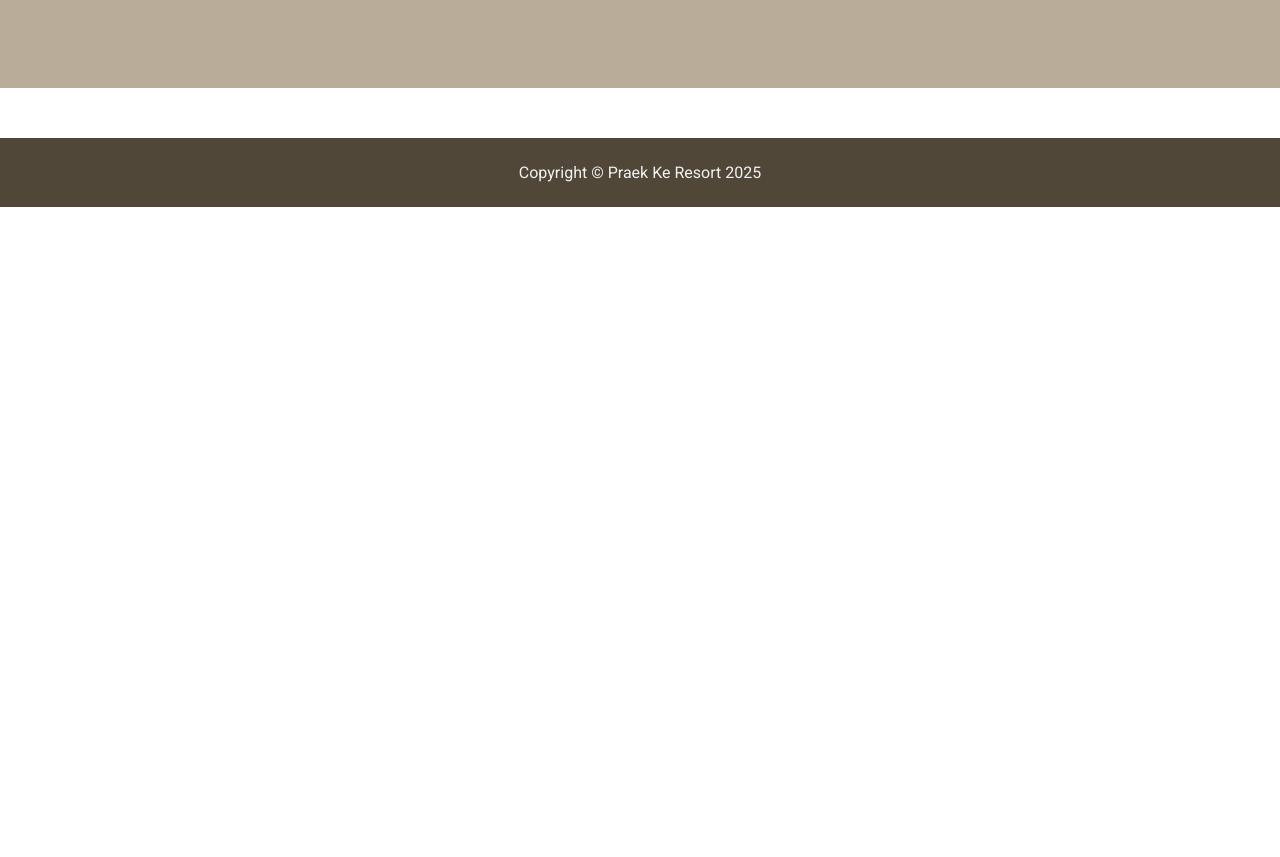
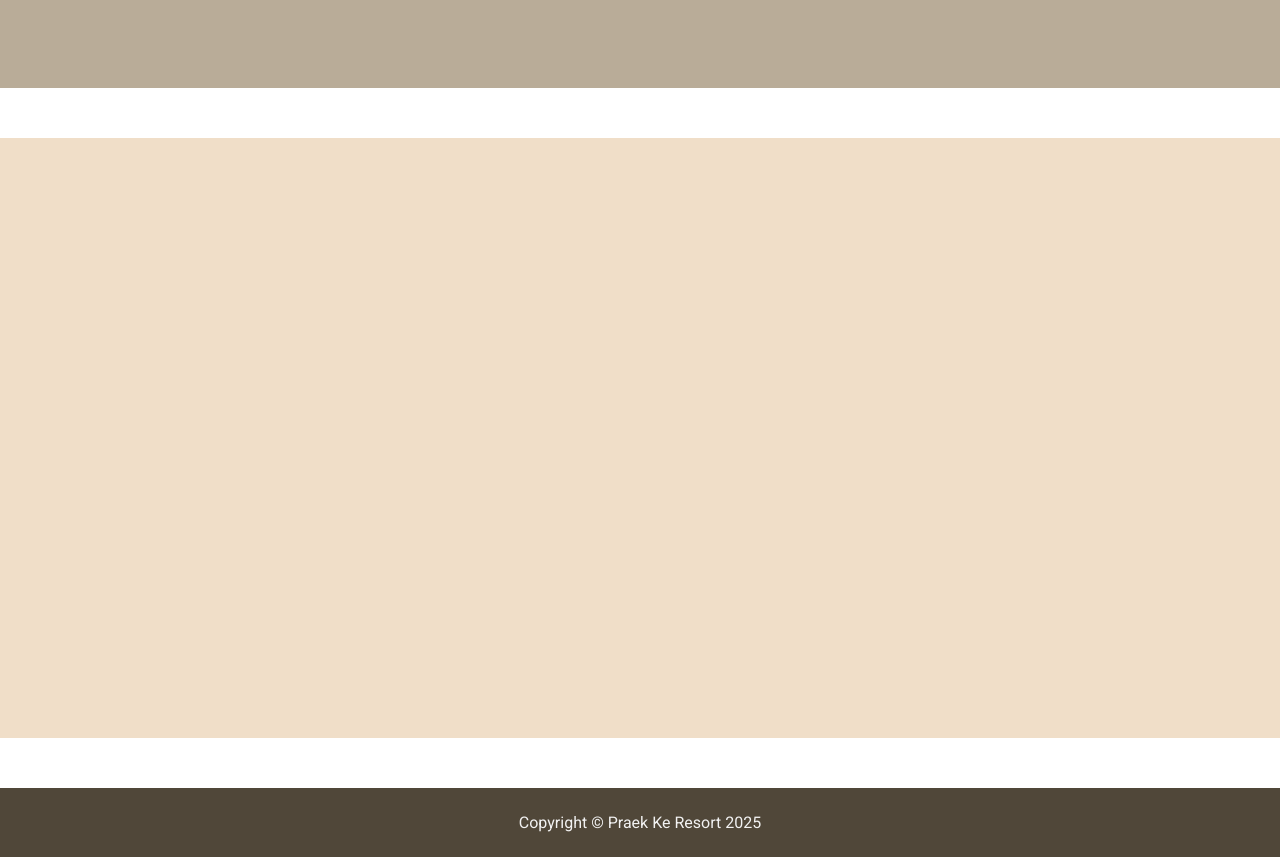
Before and after one commit to tongchhin70/praek-ke-resort, a plain HTML site: page dining.html in a window 1280 px wide. Shown: the part 540-1397 px from the top of the page. Before the commit the page ends 800 px from the top, so only its background shows below. Drawn offline with Linux system fonts and the light colour scheme.

Commit message:
dining page update

```diff
--- a/dining.html
+++ b/dining.html
@@ -4,6 +4,7 @@
     <meta charset="UTF-8">
     <meta name="viewport" content="width=device-width, initial-scale=1.0">
     <title>Praek Ke Resort</title>
+    <link rel="stylesheet" href="styles/dining.css">
     <link rel="stylesheet" href="style.css">
 </head>
 <body style="margin: 0;">
@@ -23,11 +24,17 @@
         <div class="main-container-aaa">
             <div class="text-aaa">Dining</div>
         </div>
+
+        <div class="dining-container">
+            <div class="cafe-container-picture-frame" style="">
+
+            </div>
+            <div class="frame-cafe-menu">
+
+            </div>
+        </div>
     </div>
 
-    <div class="">
-
-    </div>
 
 </body>
 <footer>
--- /dev/null
+++ b/styles/dining.css
@@ -0,0 +1,6 @@
+.dining-container{
+    margin-top: 50px;
+    background-color: rgba(222, 184, 135, 0.459);
+    width: auto;
+    height: 600px;
+}
```
